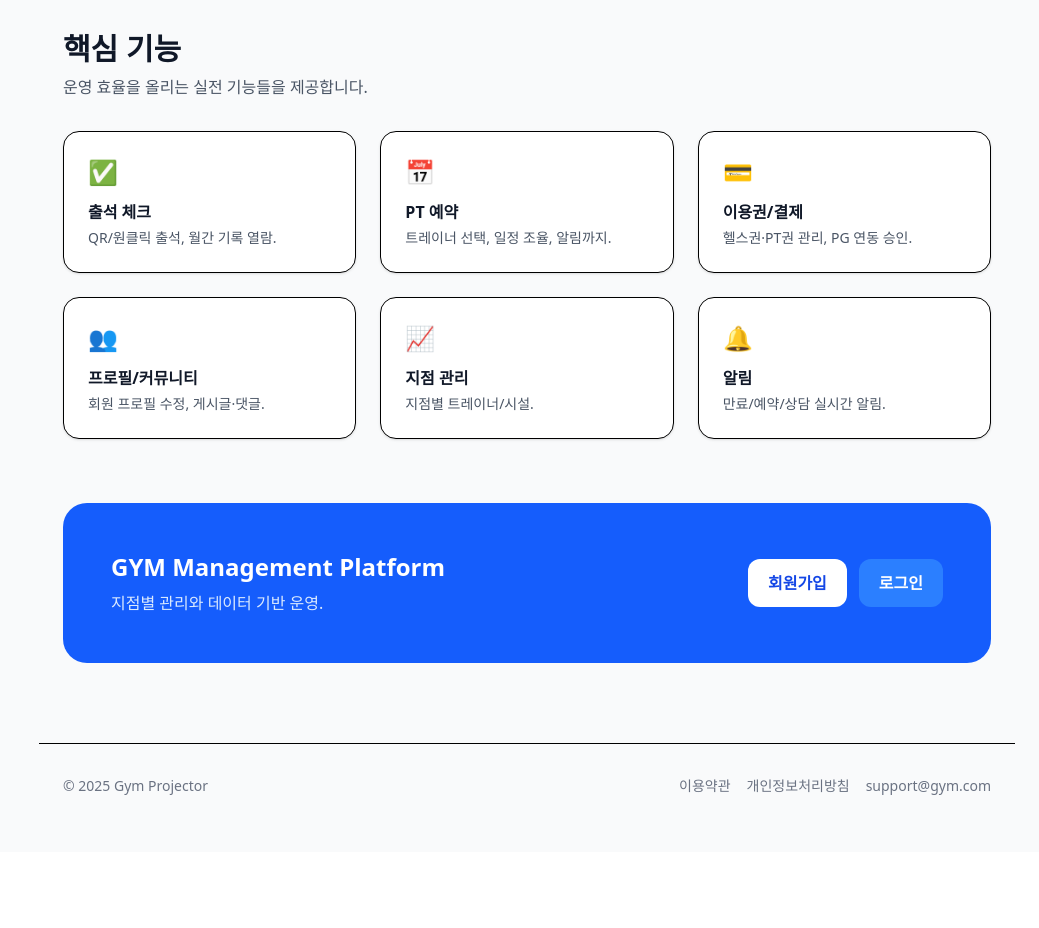
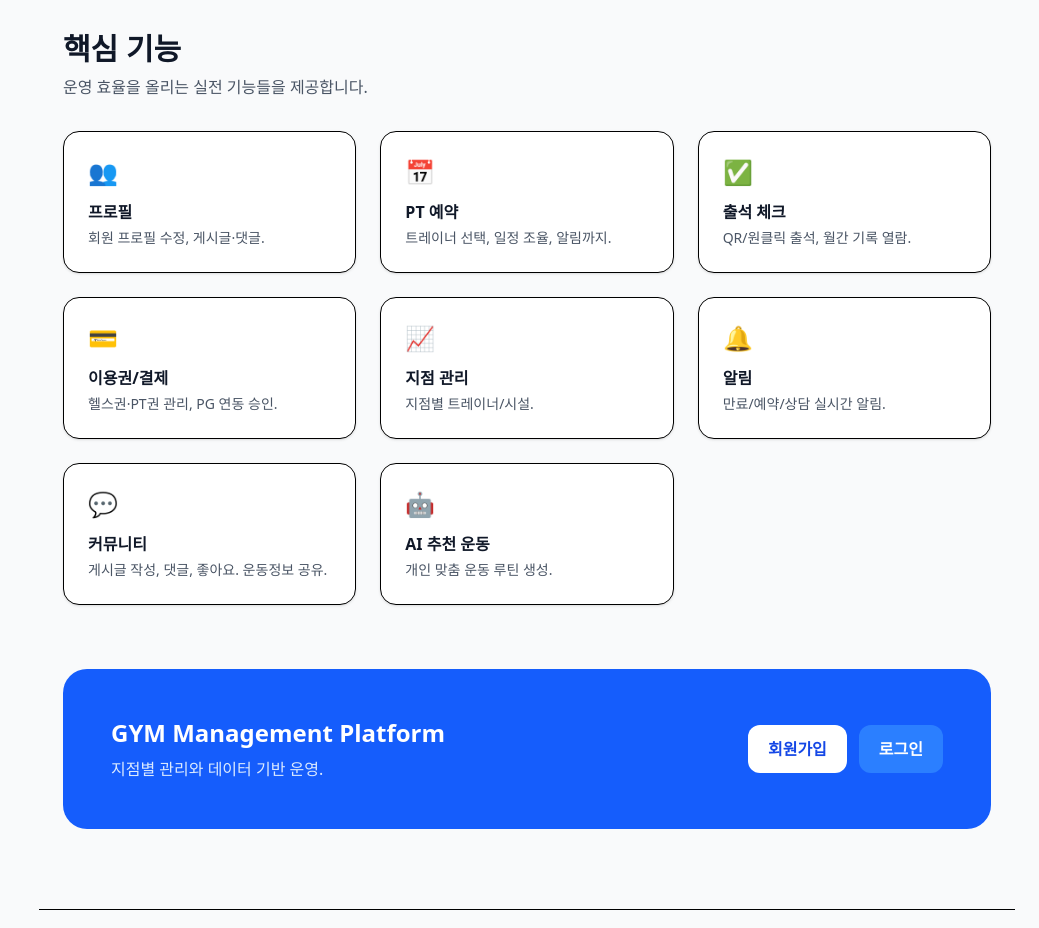
Before and after one commit to Jun-TeamProject/gym-management-platform, a React (Vite) app in the folder frontend/: page / in a window 1280 px wide. Shown: the part 840-1768 px from the top of the page, without its empty margins (241-1280 px from the left). Before the commit the page ends 1692 px from the top, so only its background shows below. Built offline with nearby package versions, Linux system fonts and the light colour scheme.

Commit message:
sidebar and hompage link edit

```diff
--- a/frontend/src/App.jsx
+++ b/frontend/src/App.jsx
@@ -30,7 +30,7 @@ const App = () => {
           <Route path="/register" element={<RegisterPage />} />
           <Route path="/oauth2/callback" element={<OAuthRedirectHandler />} />
 
-          <Route path="/posts" element={<PostsPage />} />
+          <Route path="/community" element={<PostsPage />} />
 
           <Route
             element={
--- a/frontend/src/components/layout/MainLayout.jsx
+++ b/frontend/src/components/layout/MainLayout.jsx
@@ -81,7 +81,7 @@ function Sidebar({ open }) {
           icon={<svg className="w-4 h-4" fill="currentColor" viewBox="0 0 24 24"><path d="M9 11l3 3L22 4l-2-2-8 8-3-3-2 2zM2 20h20v2H2z" /></svg>}
         />
         <Item
-          to="/posts"
+          to="/community"
           label="커뮤니티"
           icon={<svg className="w-4 h-4" fill="currentColor" viewBox="0 0 24 24"><path d="M4 4h16v12H5.17L4 17.17V4zM2 2v20l4-4h16V2H2z" /></svg>}
         />
--- a/frontend/src/components/layout/Sidebar.jsx
+++ b/frontend/src/components/layout/Sidebar.jsx
@@ -61,7 +61,7 @@ export default function Sidebar({ open }) {
           icon={<svg className="w-4 h-4" fill="currentColor" viewBox="0 0 24 24"><path d="M9 11l3 3L22 4l-2-2-8 8-3-3-2 2zM2 20h20v2H2z" /></svg>}
         />
         <Item
-          to="/posts"
+          to="/community"
           label="커뮤니티"
           icon={<svg className="w-4 h-4" fill="currentColor" viewBox="0 0 24 24"><path d="M4 4h16v12H5.17L4 17.17V4zM2 2v20l4-4h16V2H2z" /></svg>}
         />
--- a/frontend/src/pages/HomePage.jsx
+++ b/frontend/src/pages/HomePage.jsx
@@ -77,34 +77,51 @@ export default function HomePage() {
         <div className="mt-8 grid gap-6 sm:grid-cols-2 lg:grid-cols-3">
           {[
             {
-              title: "출석 체크",
-              desc: "QR/원클릭 출석, 월간 기록 열람.",
-              emoji: "✅",
-              link: "attendances",
+              title: "프로필",
+              desc: "회원 프로필 수정, 게시글·댓글.",
+              emoji: "👥",
+              link: "/myprofile",
             },
             {
               title: "PT 예약",
               desc: "트레이너 선택, 일정 조율, 알림까지.",
               emoji: "📅",
-              link: "reservations",
+              link: "/reservations",
             },
+            {
+              title: "출석 체크",
+              desc: "QR/원클릭 출석, 월간 기록 열람.",
+              emoji: "✅",
+              link: "/attendances",
+            },
+
             {
               title: "이용권/결제",
               desc: "헬스권·PT권 관리, PG 연동 승인.",
               emoji: "💳",
               link: "/products",
             },
-            {
-              title: "프로필/커뮤니티",
-              desc: "회원 프로필 수정, 게시글·댓글.",
-              emoji: "👥",
-            },
+
             {
               title: "지점 관리",
               desc: "지점별 트레이너/시설.",
               emoji: "📈",
             },
+
             { title: "알림", desc: "만료/예약/상담 실시간 알림.", emoji: "🔔" },
+
+            {
+              title: "커뮤니티",
+              desc: "게시글 작성, 댓글, 좋아요. 운동정보 공유.",
+              emoji: "💬",
+              link: "/community",
+            },
+
+            {
+              title: "AI 추천 운동",
+              desc: "개인 맞춤 운동 루틴 생성.",
+              emoji: "🤖",
+            },
           ].map((f) => {
             const cardContent = (
               <>
@@ -136,6 +153,61 @@ export default function HomePage() {
               );
             }
             if (f.title === "PT 예약") {
+              return (
+                <Link
+                  key={f.title}
+                  to={f.link}
+                  className="block rounded-2xl border bg-white p-6 shadow-sm transition hover:shadow-lg hover:border-blue-300"
+                >
+                  {cardContent}
+                </Link>
+              );
+            }
+            if (f.title === "커뮤니티") {
+              return (
+                <Link
+                  key={f.title}
+                  to={f.link}
+                  className="block rounded-2xl border bg-white p-6 shadow-sm transition hover:shadow-lg hover:border-blue-300"
+                >
+                  {cardContent}
+                </Link>
+              );
+            }
+            if (f.title === "AI 추천 운동") {
+              return (
+                <Link
+                  key={f.title}
+                  to={f.link}
+                  className="block rounded-2xl border bg-white p-6 shadow-sm transition hover:shadow-lg hover:border-blue-300"
+                >
+                  {cardContent}
+                </Link>
+              );
+            }
+            if (f.title === "프로필") {
+              return (
+                <Link
+                  key={f.title}
+                  to={f.link}
+                  className="block rounded-2xl border bg-white p-6 shadow-sm transition hover:shadow-lg hover:border-blue-300"
+                >
+                  {cardContent}
+                </Link>
+              );
+            }
+            if (f.title === "지점 관리") {
+              return (
+                <Link
+                  key={f.title}
+                  to={f.link}
+                  className="block rounded-2xl border bg-white p-6 shadow-sm transition hover:shadow-lg hover:border-blue-300"
+                >
+                  {cardContent}
+                </Link>
+              );
+            }
+            if (f.title === "알림") {
               return (
                 <Link
                   key={f.title}
```
